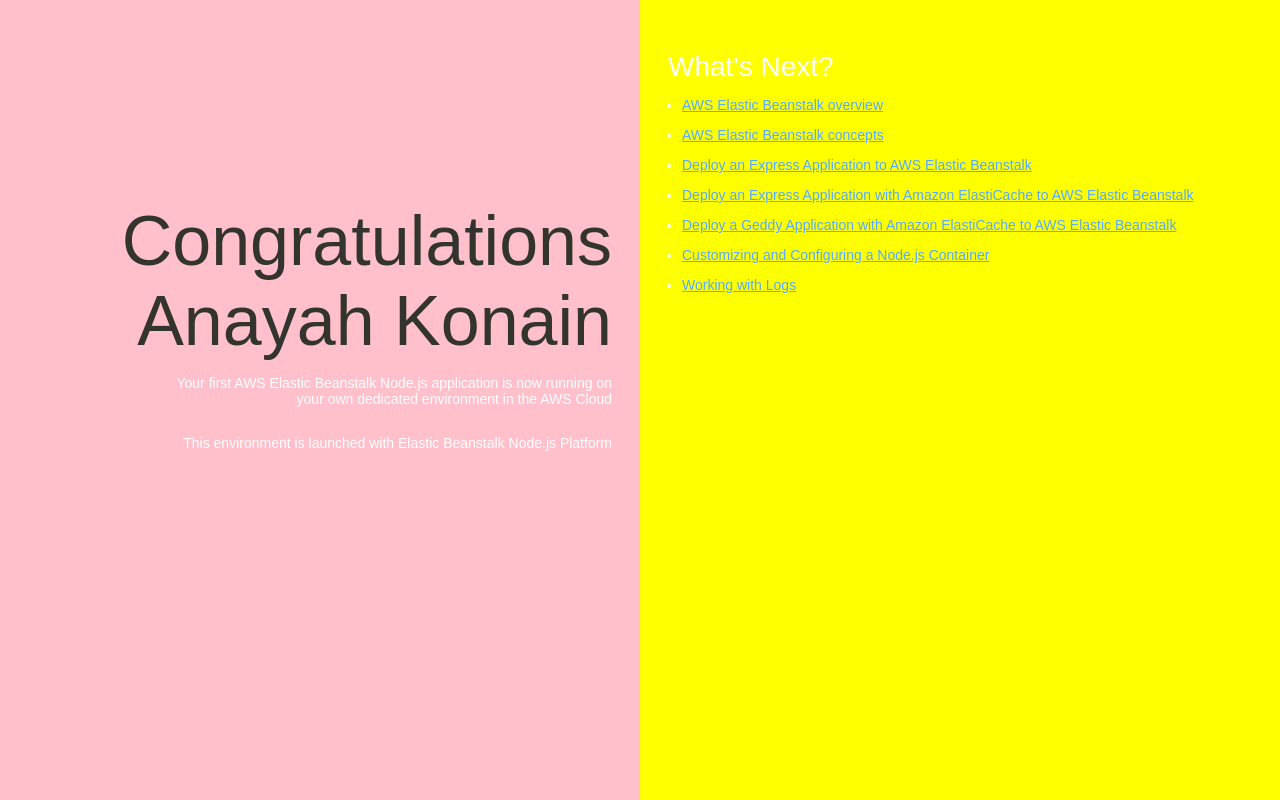
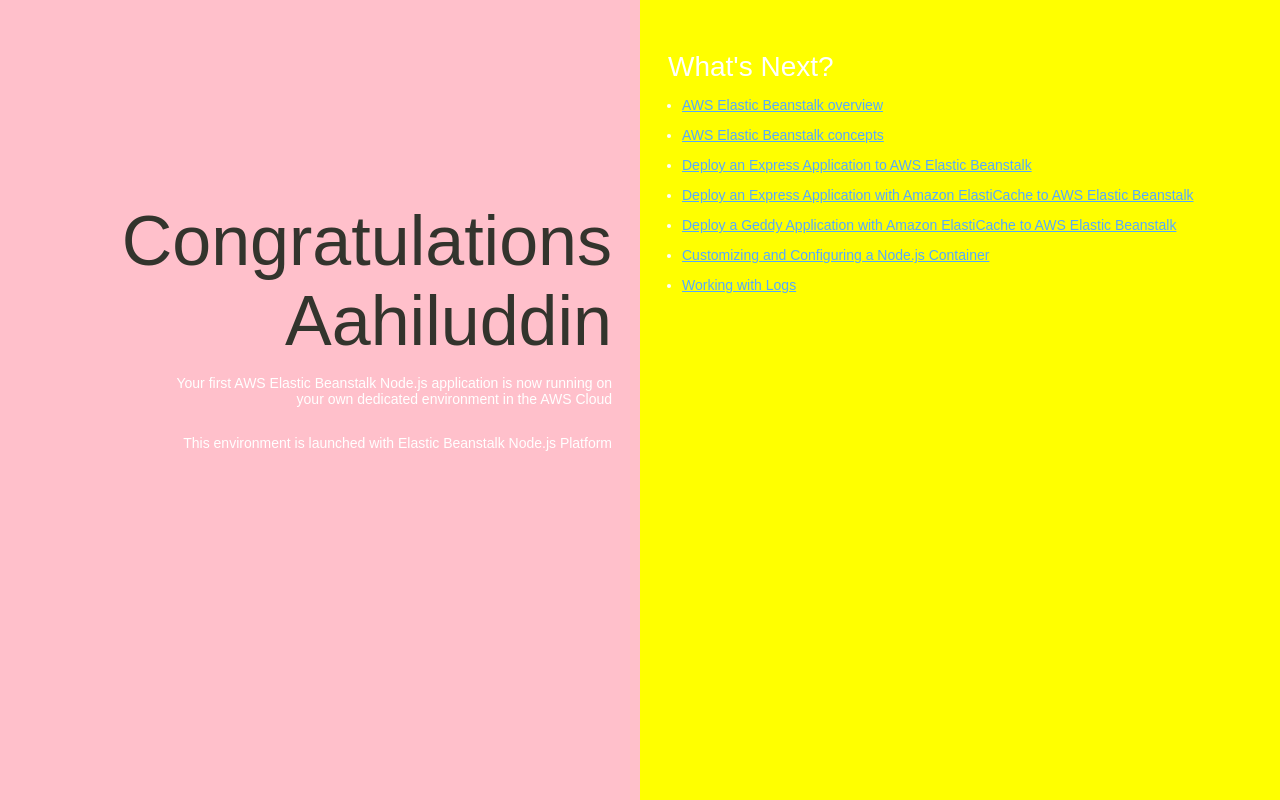
Before and after one commit to nizamawscloud/aws-nodejs-sample, a website: page index.html in a window 1280 px wide. Drawn offline with Linux system fonts and the light colour scheme.

Commit message:
updated for aahil

```diff
--- a/index.html
+++ b/index.html
@@ -74,7 +74,7 @@
   </head>
   <body>
     <div class="textColumn">
-      <h1>Congratulations Anayah Konain
+      <h1>Congratulations Aahiluddin
       </h1>
       <p>Your first AWS Elastic Beanstalk Node.js application is now running on your own dedicated environment in the AWS Cloud</p>
       <p>This environment is launched with Elastic Beanstalk Node.js Platform</p>
```
